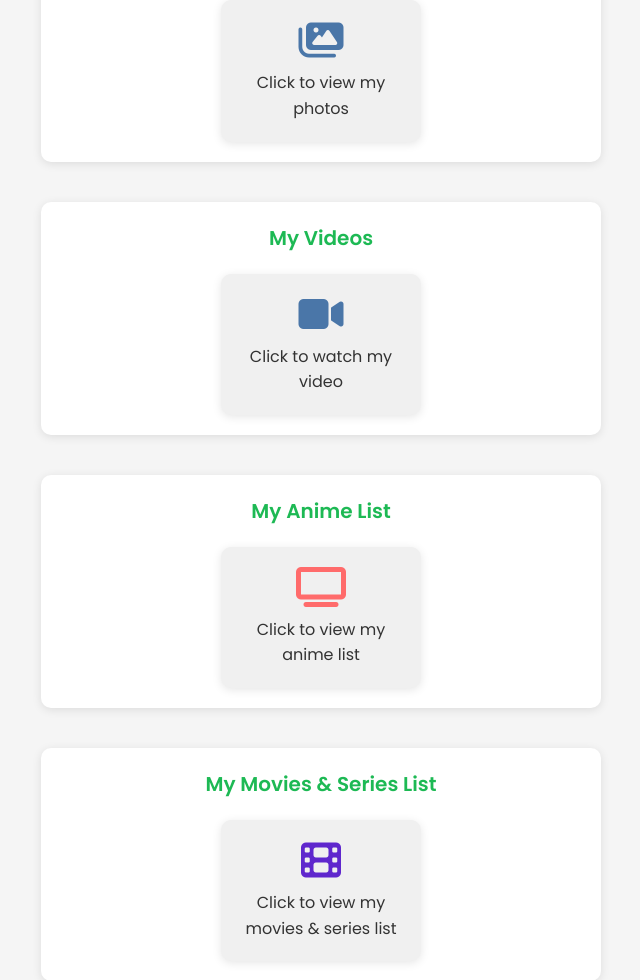
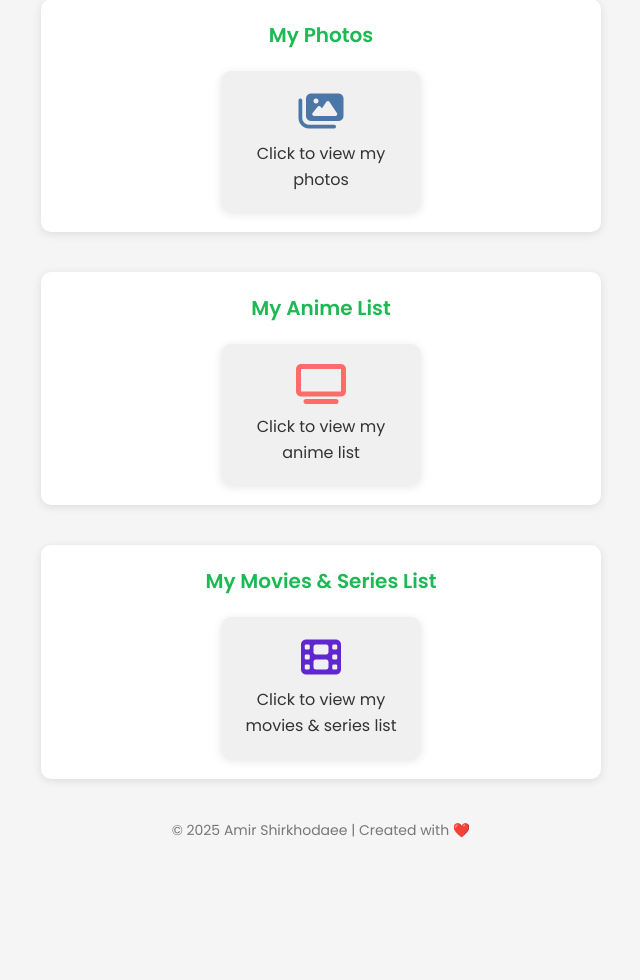
Before and after one commit to Amsh23/amshsocialmedia, a PHP site: page / in a window 1280 px wide. Shown: the part 1926-2906 px from the top of the page, without its empty margins (319-959 px from the left). After the commit the page ends 2764 px from the top, so only its background shows below. Run offline with PHP 8.4, Linux system fonts and the light colour scheme.

Commit message:
Remove video section and add Google Drive link

```diff
--- a/index.html
+++ b/index.html
@@ -89,10 +89,14 @@
                 <i class="fab fa-youtube"></i>
                 <span>YouTube</span>
             </a>
-
-            <a href="https://real-time-chatbox.onrender.com/" class="social-link chat" target="_blank">
+              <a href="https://real-time-chatbox.onrender.com/" class="social-link chat" target="_blank">
                 <i class="fas fa-comments"></i>
                 <span>Chat With Me</span>
+            </a>
+
+            <a href="https://drive.google.com/drive/folders/1M32pHZ5_GbFVPyJGGKlE3CWQkNQnu17o?usp=sharing" class="social-link google-drive" target="_blank">
+                <i class="fab fa-google-drive"></i>
+                <span>My Google Drive</span>
             </a>
         </div>
 
@@ -159,29 +163,6 @@
                 </div>
                 <div class="load-more-container">
                     <button id="load-more" class="load-more-btn">Load More Photos</button>
-                </div>
-            </div>
-        </div>
-
-        <div class="video-section">
-            <h2 class="section-title">My Videos</h2>
-            <div class="video-icon-container">
-                <div class="video-icon" id="open-video">
-                    <i class="fas fa-video"></i>
-                    <p>Click to watch my video</p>
-                </div>
-            </div>
-
-            <div class="video-modal" id="video-modal">
-                <span class="close-modal">&times;</span>
-                <div class="video-container">
-                    <div class="video-item">
-                        <video controls poster="pics/IMG_20250609_213727_437.jpg" class="video-player">
-                            <source src="pics/VID_120920109_061759_607.mp4" type="video/mp4">
-                            Your browser does not support the video tag.
-                        </video>
-                        <p class="video-title">VID 120920109</p>
-                    </div>
                 </div>
             </div>
         </div>
--- a/script.js
+++ b/script.js
@@ -23,31 +23,9 @@ document.addEventListener('DOMContentLoaded', function() {
         galleryModal.style.display = 'block';
         document.body.style.overflow = 'hidden';
     });
-
-    galleryCloseBtn.addEventListener('click', () => {
+      galleryCloseBtn.addEventListener('click', () => {
         galleryModal.style.display = 'none';
         document.body.style.overflow = 'auto';
-    });
-
-    // Video Modal Functionality
-    const videoIcon = document.getElementById('open-video');
-    const videoModal = document.getElementById('video-modal');
-    const videoCloseBtn = videoModal.querySelector('.close-modal');
-
-    videoIcon.addEventListener('click', () => {
-        videoModal.style.display = 'block';
-        document.body.style.overflow = 'hidden';
-    });
-
-    videoCloseBtn.addEventListener('click', () => {
-        videoModal.style.display = 'none';
-        document.body.style.overflow = 'auto';
-
-        // Pause video when closing modal
-        const videoPlayer = videoModal.querySelector('video');
-        if (videoPlayer) {
-            videoPlayer.pause();
-        }
     });
 
     // Anime Modal Functionality
@@ -81,20 +59,9 @@ document.addEventListener('DOMContentLoaded', function() {
     });
 
     // Close modals when clicking outside content
-    window.addEventListener('click', (e) => {
-        if (e.target === galleryModal) {
+    window.addEventListener('click', (e) => {        if (e.target === galleryModal) {
             galleryModal.style.display = 'none';
             document.body.style.overflow = 'auto';
-        }
-        if (e.target === videoModal) {
-            videoModal.style.display = 'none';
-            document.body.style.overflow = 'auto';
-
-            // Pause video when closing modal
-            const videoPlayer = videoModal.querySelector('video');
-            if (videoPlayer) {
-                videoPlayer.pause();
-            }
         }
         if (e.target === animeModal) {
             animeModal.style.display = 'none';
@@ -108,20 +75,9 @@ document.addEventListener('DOMContentLoaded', function() {
 
     // Close modals on ESC key
     document.addEventListener('keydown', (e) => {
-        if (e.key === 'Escape') {
-            if (galleryModal.style.display === 'block') {
+        if (e.key === 'Escape') {            if (galleryModal.style.display === 'block') {
                 galleryModal.style.display = 'none';
                 document.body.style.overflow = 'auto';
-            }
-            if (videoModal.style.display === 'block') {
-                videoModal.style.display = 'none';
-                document.body.style.overflow = 'auto';
-
-                // Pause video when closing modal
-                const videoPlayer = videoModal.querySelector('video');
-                if (videoPlayer) {
-                    videoPlayer.pause();
-                }
             }
             if (animeModal.style.display === 'block') {
                 animeModal.style.display = 'none';
--- a/styles.css
+++ b/styles.css
@@ -232,6 +232,15 @@ body {
     background-color: #2574b9;
 }
 
+.social-link.google-drive {
+    color: #fff;
+    background-color: #0F9D58;
+}
+
+.social-link.google-drive:hover {
+    background-color: #0c8349;
+}
+
 /* Spotify Section Styles */
 .spotify-section {
     margin-top: 40px;
@@ -373,99 +382,6 @@ body {
 
 .close-modal:hover {
     color: #ff5555;
-}
-
-/* Video Section Styles */
-.video-section {
-    margin-top: 40px;
-    background-color: var(--card-color);
-    padding: 20px;
-    border-radius: 10px;
-    box-shadow: 0 2px 10px rgba(0, 0, 0, 0.1);
-}
-
-.video-icon-container {
-    display: flex;
-    justify-content: center;
-    margin-top: 20px;
-}
-
-.video-icon {
-    display: flex;
-    flex-direction: column;
-    align-items: center;
-    cursor: pointer;
-    transition: transform 0.3s ease;
-    padding: 20px;
-    border-radius: 10px;
-    background-color: #f0f0f0;
-    width: 200px;
-    box-shadow: 0 2px 10px rgba(0, 0, 0, 0.1);
-}
-
-.video-icon i {
-    font-size: 40px;
-    color: var(--primary-color);
-    margin-bottom: 10px;
-}
-
-.video-icon p {
-    font-size: 16px;
-    color: var(--text-color);
-    text-align: center;
-}
-
-.video-icon:hover {
-    transform: translateY(-5px);
-    box-shadow: 0 5px 15px rgba(0, 0, 0, 0.2);
-}
-
-.video-modal {
-    display: none;
-    position: fixed;
-    top: 0;
-    left: 0;
-    width: 100%;
-    height: 100%;
-    background-color: rgba(0, 0, 0, 0.9);
-    z-index: 1000;
-    overflow-y: auto;
-    padding: 20px;
-}
-
-.video-container {
-    max-width: 900px;
-    margin: 50px auto;
-    background-color: var(--card-color);
-    padding: 20px;
-    border-radius: 10px;
-}
-
-.video-item {
-    border-radius: 10px;
-    overflow: hidden;
-    box-shadow: 0 2px 10px rgba(0, 0, 0, 0.1);
-    transition: transform 0.3s ease;
-}
-
-.video-item:hover {
-    transform: translateY(-5px);
-    box-shadow: 0 5px 15px rgba(0, 0, 0, 0.2);
-}
-
-.video-player {
-    width: 100%;
-    border-radius: 10px 10px 0 0;
-    display: block;
-}
-
-.video-title {
-    padding: 10px;
-    text-align: center;
-    background-color: var(--primary-color);
-    color: white;
-    font-weight: 500;
-    border-radius: 0 0 10px 10px;
 }
 
 footer {
```
